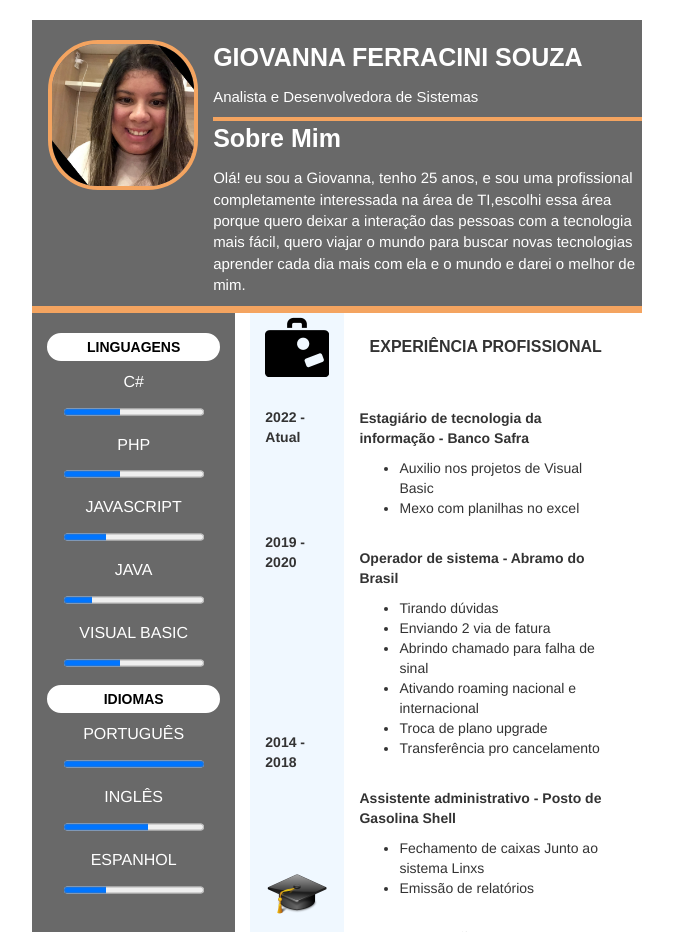
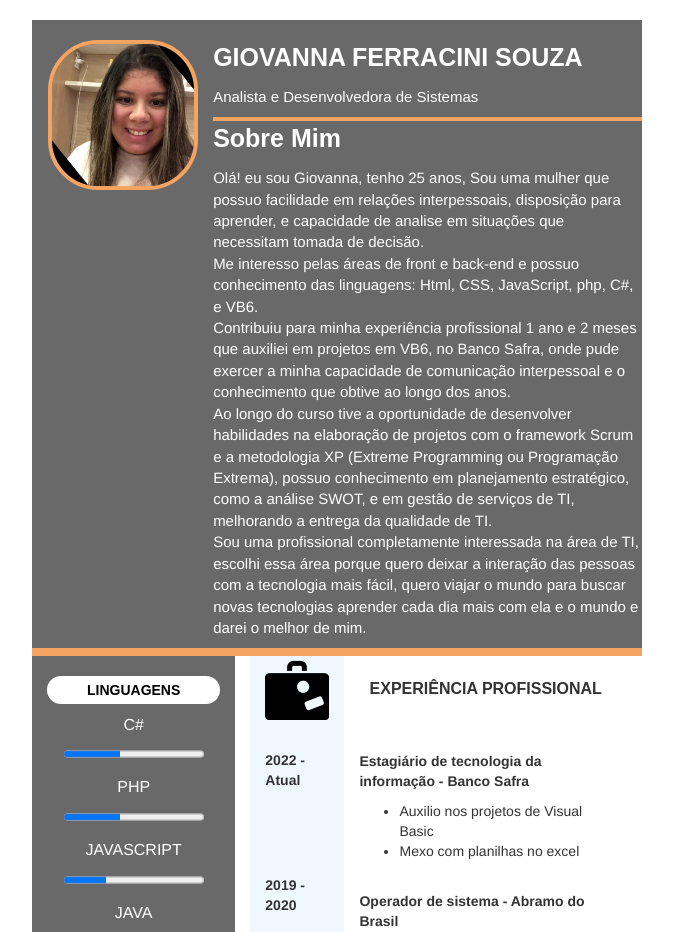
Before and after one commit to GiovannaFouza/curriculo.io, a plain HTML site: page index.html in a window 1280 px wide. Shown: the top 932 px of the page, without its empty margins (303-976 px from the left). Drawn offline with nearby package versions, Linux system fonts and the light colour scheme.

Commit message:
Add files via upload

```diff
--- a/index.html
+++ b/index.html
@@ -37,7 +37,28 @@
                 <p class="nome2">Analista e Desenvolvedora de Sistemas</p>
                 <div class="amarelo"> amarelo</div>
                 <p class="nome"><b>Sobre Mim</b></p>
-                <p class="sobre">Olá! eu sou a Giovanna, tenho 25 anos, e sou uma profissional completamente interessada na área de TI,escolhi essa área porque quero deixar a interação das pessoas com a tecnologia mais fácil, quero viajar o mundo para buscar novas tecnologias aprender cada dia mais com ela e o mundo e darei o melhor de mim.</p>
+                <p class="sobre">Olá! eu sou Giovanna, tenho 25 anos,
+                    Sou uma mulher que possuo facilidade em relações interpessoais,
+                    disposição para aprender, e capacidade de analise em situações
+                    que necessitam tomada de decisão.<br>
+                    Me interesso pelas áreas de front e back-end e possuo
+                    conhecimento das linguagens: Html, CSS, JavaScript, php, C#, e
+                    VB6.<br>
+                    Contribuiu para minha experiência profissional 1 ano e 2 meses que
+                    auxiliei em projetos em VB6, no Banco Safra, onde pude exercer a
+                    minha capacidade de comunicação interpessoal e o conhecimento
+                    que obtive ao longo dos anos. <br>
+                    Ao longo do curso tive a oportunidade de desenvolver habilidades
+                    na elaboração de projetos com o framework Scrum e a metodologia
+                    XP (Extreme Programming ou Programação Extrema), possuo
+                    conhecimento em planejamento estratégico, como a análise SWOT,
+                    e em gestão de serviços de TI, melhorando a entrega da qualidade
+                    de TI.<br>
+                    Sou uma profissional completamente interessada na área de TI,
+                    escolhi essa área porque quero deixar a interação das pessoas com
+                    a tecnologia mais fácil, quero viajar o mundo para buscar novas
+                    tecnologias aprender cada dia mais com ela e o mundo e darei o
+                    melhor de mim.</p>
             </div>
 
         </div>
@@ -73,7 +94,7 @@
                 <div class="cor1">CONTATO
                     <p>Email: giiiiferracinii@gmail.com</p>
                     <p>Celular: (11)9 4970-1896</p>
-                    <p>Endereço: Rua dos meninos, 552 - São Caetnao do Sul - SP</p>
+                    <p>Endereço: Rua Teodoro Sampaio, 134, Apto 31 - São Caetnao do Sul - SP</p>
                 </div>
                 <br><br><br><br>
                 <div>
@@ -87,7 +108,9 @@
 
                 <div style="float: left" id="ano" class="col-sm-3 col-md-3 col-lg-3">
                     <center><img src="foto3.png"></center>
-                    <div class="ajuste5"><p style="color: aliceblue">one</p></div>
+                    <div class="ajuste5">
+                        <p style="color: aliceblue">one</p>
+                    </div>
                     <p id="informacoes"><b>2022 - Atual </b>
                     <div class="ajuste">one</div>
                     <p id="informacoes"><b>2019 - 2020 </b></p>
```
